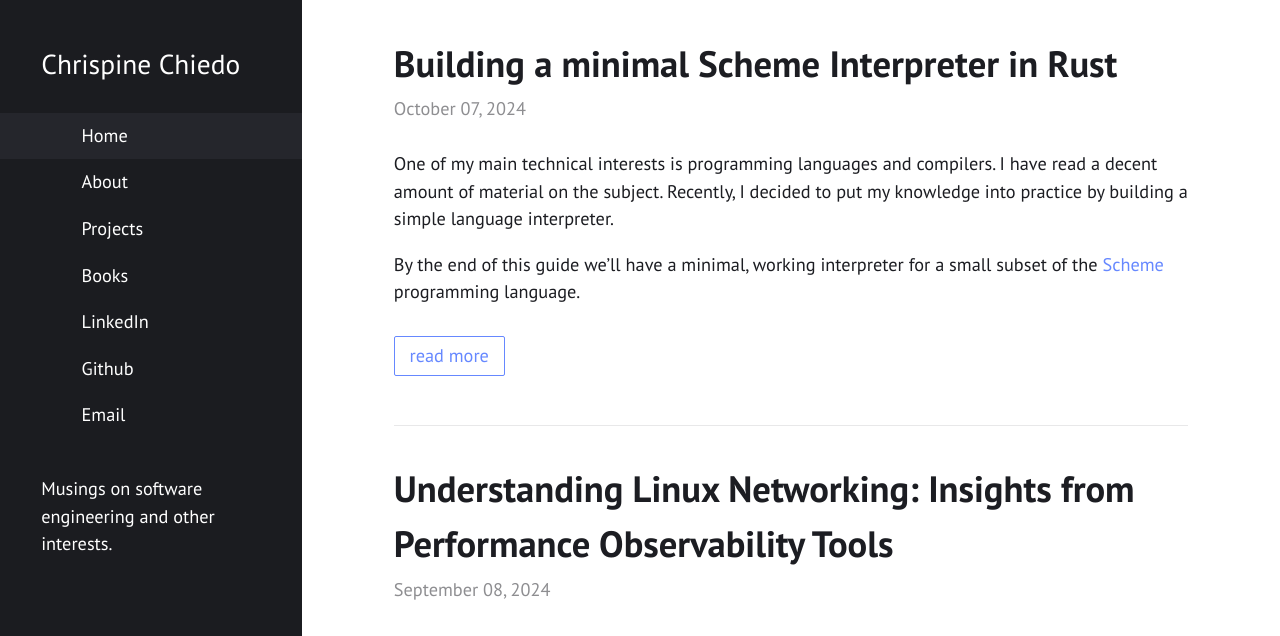
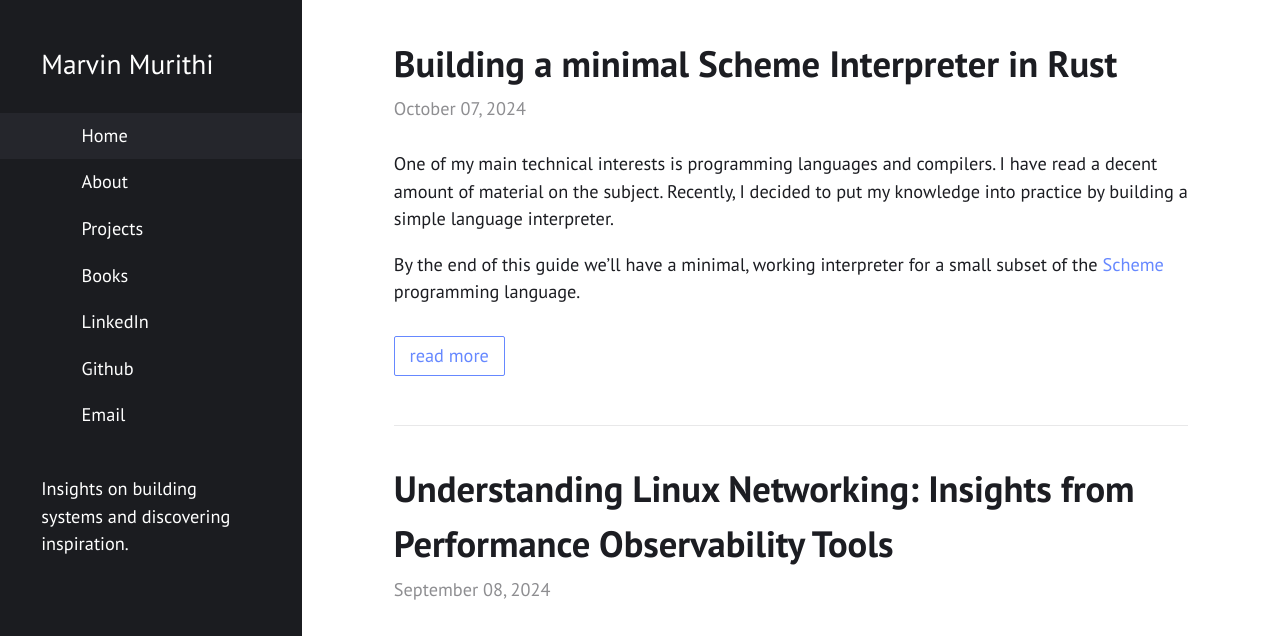
Before and after one commit to rimubytes/marvin, a Jekyll site: the page built from index.html, in a window 1280 px wide. Shown: the top 636 px of the page. Built offline with Jekyll 4.4.1, drawn with Linux system fonts in a browser that asks for light colours; nearby versions of some CDN libraries; library files that are not in the unit come from our copies.

Commit message:
seo: update meta descriptions

```diff
--- a/_config.yml
+++ b/_config.yml
@@ -1,6 +1,6 @@
-title: "Chrispine Chiedo"
-author: "Chrispine Chiedo"
-description: "Musings on software engineering and other interests."
+title: "Marvin Murithi"
+author: "Marvin Murithi"
+description: "Insights on building systems and discovering inspiration."
 permalink: /:title/
 lang: "en"
 excerpt_separator: "\n\n\n"
@@ -29,9 +29,9 @@ navigation:
   - {file: "books.md", icon: book}
 
 external:
-  - {title: LinkedIn, icon: linkedin, url: "https://www.linkedin.com/in/chrispinechiedo/"}
-  - {title: Github, icon: github, url: "https://github.com/chrischiedo"}                    # see http://fontawesome.com/icons
-  - {title: Email, icon: envelope, url: "mailto:chrispinechiedo@gmail.com"}
+  - {title: LinkedIn, icon: linkedin, url: "https://www.linkedin.com/in/marvin-m-249088179/"}
+  - {title: Github, icon: github, url: "https://github.com/rimubytes"}                    # see http://fontawesome.com/icons
+  - {title: Email, icon: envelope, url: "mailto:murithimarvin09@gmail.com"}
 
 comments:
   disqus: false                      # change to 'true' to allow comments
```
